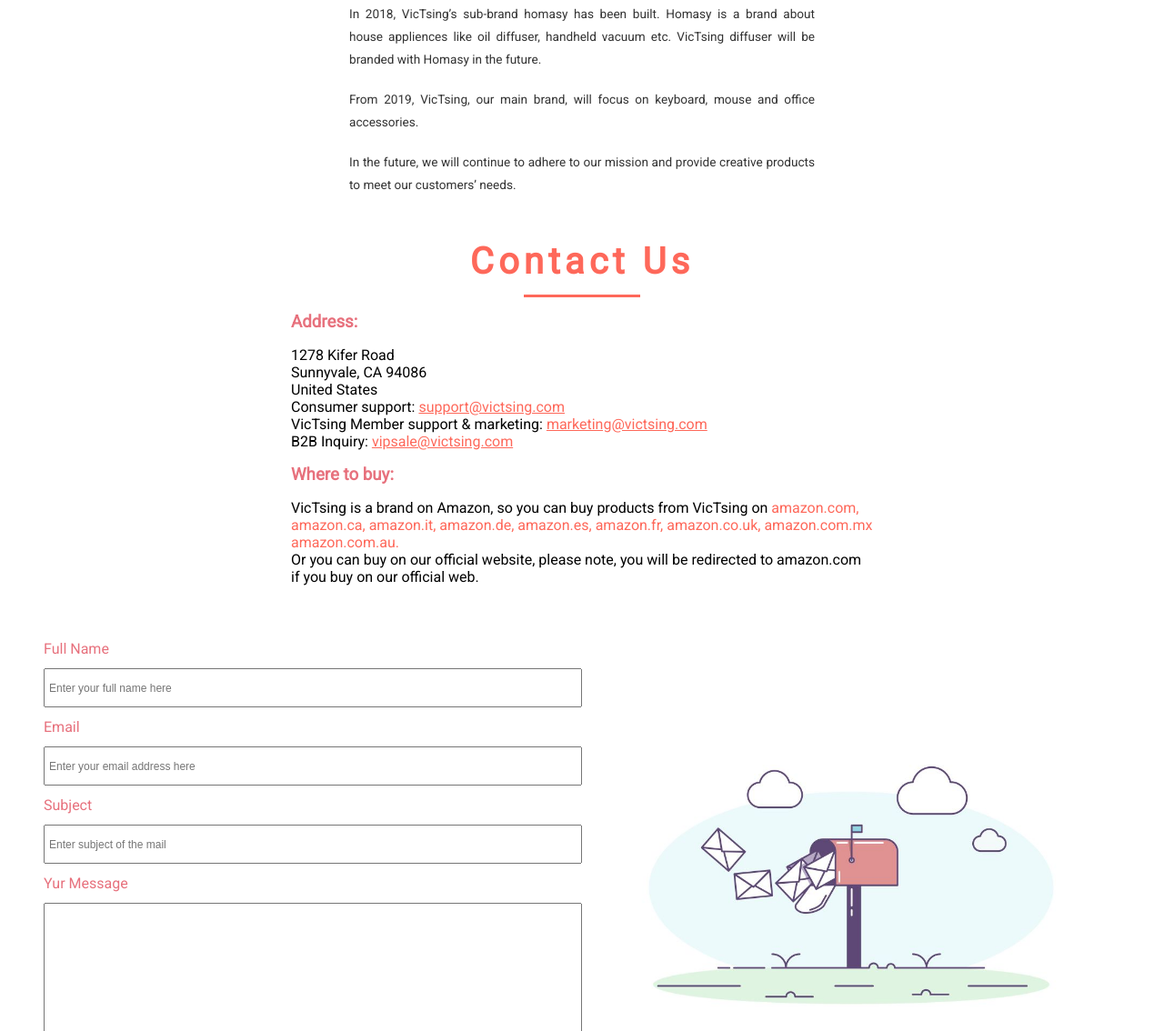
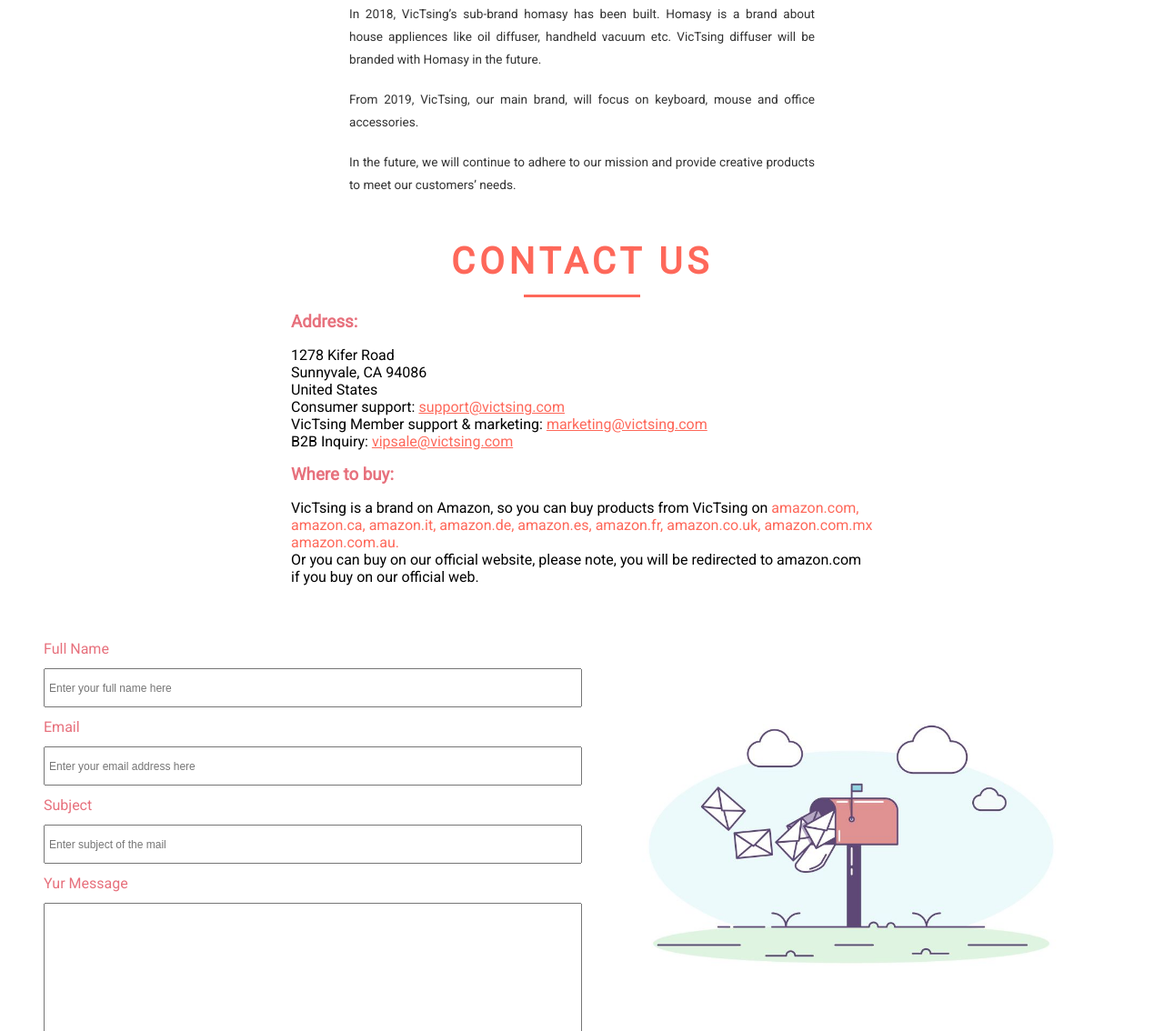
Before and after one commit to ritwikmathlearner/VicTsingMouse, a plain HTML site: page index.html in a window 1280 px wide. Shown: the part 4550-5684 px from the top of the page at 91% size. Drawn offline with nearby package versions, Linux system fonts and the light colour scheme.

Commit message:
style change

```diff
--- a/css/style.css
+++ b/css/style.css
@@ -441,6 +441,7 @@ header section p {
   letter-spacing: 5px;
   font-size: 2.5rem;
   padding: 1rem 0;
+  text-transform: uppercase;
 }
 
 #testimonials h1::before,
@@ -579,7 +580,7 @@ header section p {
 
 .contact-form img {
   grid-column: 2/3;
-  grid-row: 1/10;
+  grid-row: 1/9;
   width: 100%;
 }
 
```
